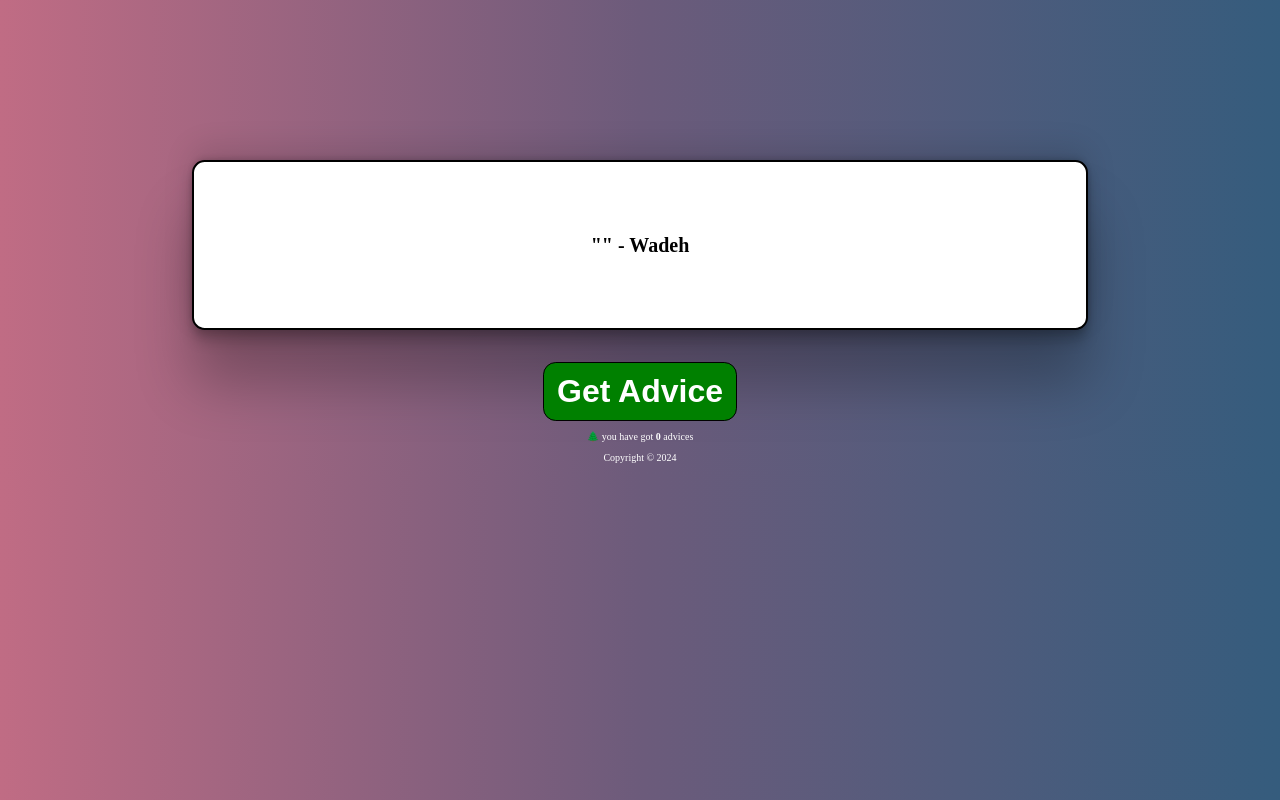
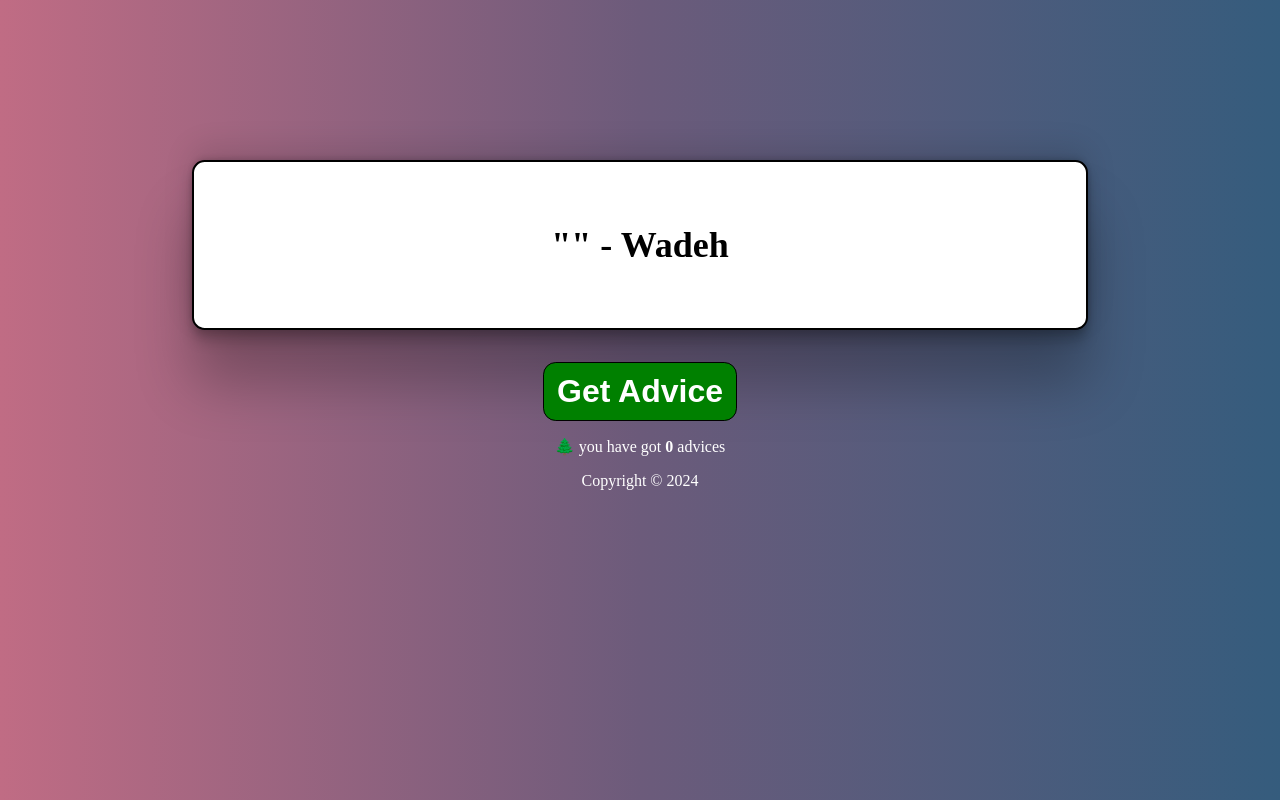
Before and after one commit to TheWadeh/Advice, a React (Vite) app: page / in a window 1280 px wide. Built offline with nearby package versions, Linux system fonts and the light colour scheme; no server answers.

Commit message:
changed sth

```diff
--- a/src/index.css
+++ b/src/index.css
@@ -12,16 +12,16 @@ body {
     #6c5b7b,
     #355c7d
   ); /* W3C, IE 10+/ Edge, Firefox 16+, Chrome 26+, Opera 12+, Safari 7+ */
-  font-size: 18px;
 }
 
 @media (min-width: 768px) {
-  body {
+  .advice-container {
     font-size: 10px;
   }
 }
 
 .advice-container {
+  font-size: 18px;
   font-family: serif;
   display: flex;
   justify-content: center;
```
